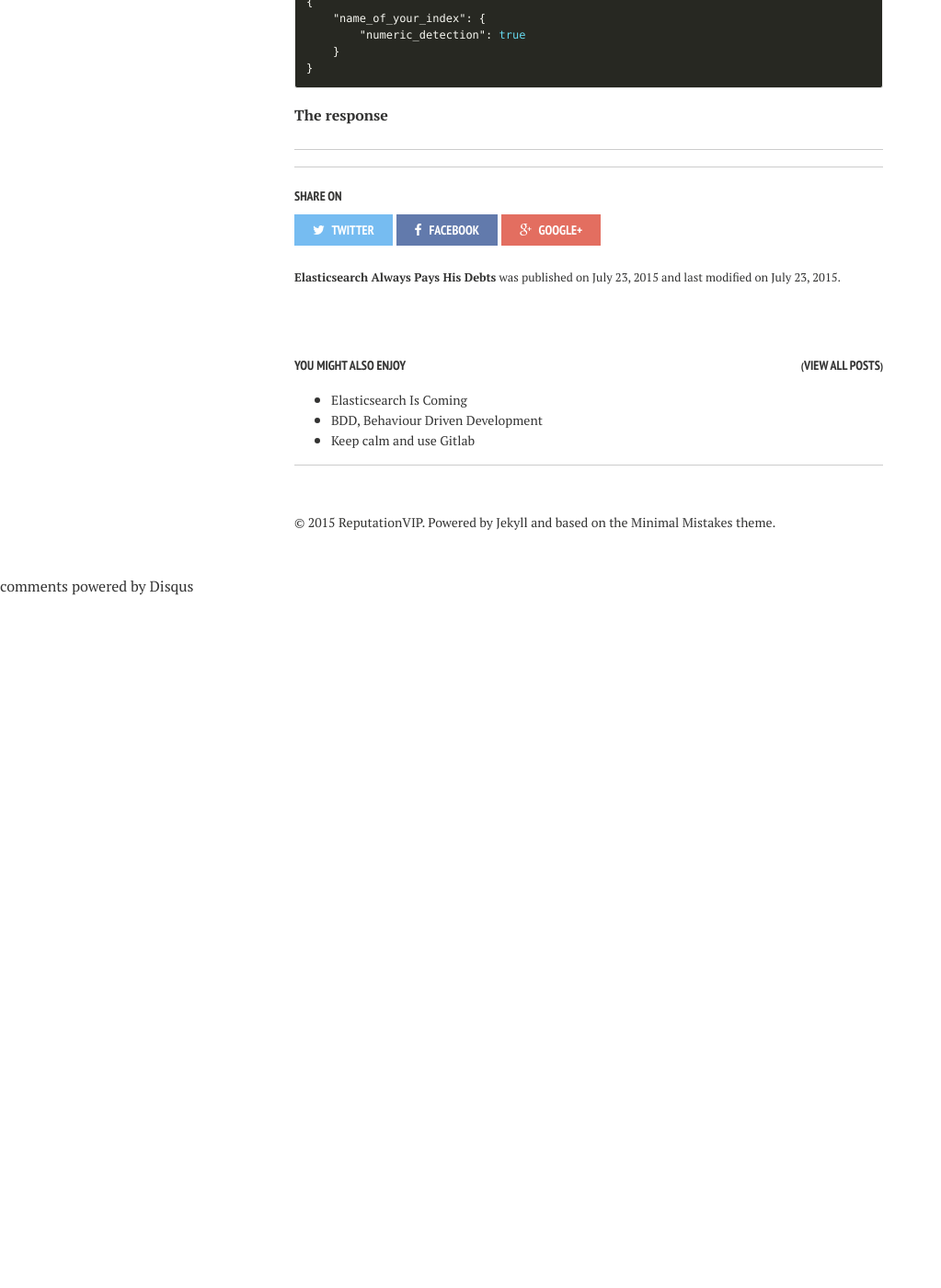
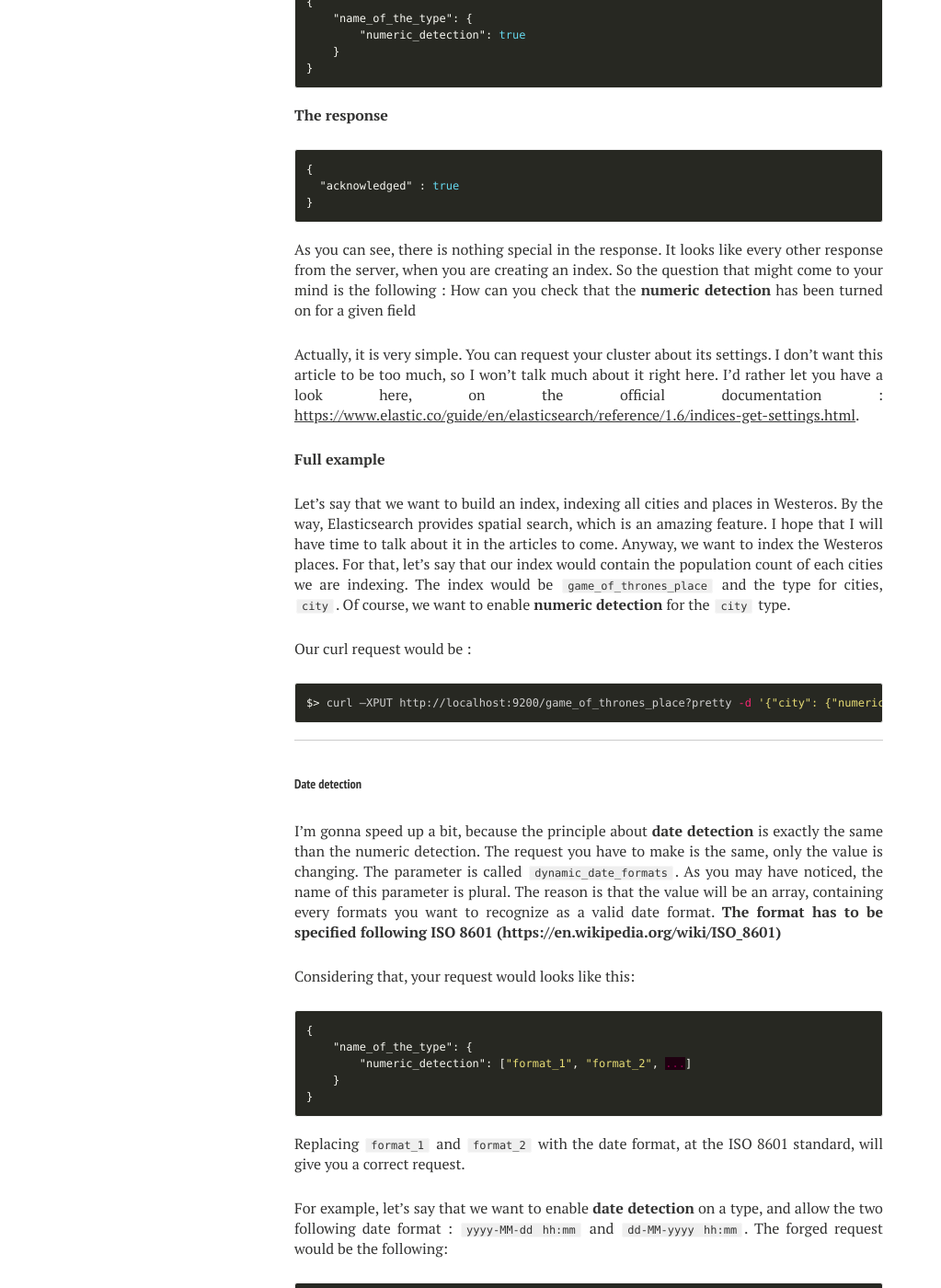
Before and after one commit to semji/reputationvip.github.io, a Jekyll site: the page built from _posts/2015-07-23-elasticsearch-always-pays-his-debts.md, in a window 1280 px wide and 1400 px high, scrolled down 4066 px. Shown: the whole window at 92% size, without its empty margins (0-1023 px from the left). Built offline with Jekyll 4.4.1, drawn with Linux system fonts in a browser that asks for light colours; nearby versions of some CDN libraries; comment, search, counter and statistics services are not loaded; before the commit the page ends 4714 px from its top, so only the background shows below that; some of the changed text lies outside the part shown.

Commit message:
Finished numeric detection, date detection and bool

```diff
--- a/_posts/2015-07-23-elasticsearch-always-pays-his-debts.md
+++ b/_posts/2015-07-23-elasticsearch-always-pays-his-debts.md
@@ -117,8 +117,8 @@ These parameters are specific to each index. It means that the parameters have t
 
 ###### Numeric detection
 
-One of these parameters is the **numeric detection**. If the `numeric_detection` parameter is set to `true`, then Elasticsearch will search into strings to find out if the string is a real string,
-or if it is a number. For example, with the **numeric detection** enabled, a string like `"10"` would be considered as a number.
+One of these parameters is the **numeric detection**. If the `numeric_detection` parameter is set to `true`, then Elasticsearch will search into strings to find out if the string
+is a real string, or if it is a number. For example, with the **numeric detection** enabled for the `age` field, a string like `"10"` would be considered as a number.
 
 **The query**
 
@@ -132,7 +132,7 @@ The data you need to send are the following:
 
 {% highlight json %}
 {
-    "name_of_your_index": {
+    "name_of_the_type": {
         "numeric_detection": true
     }
 }
@@ -140,6 +140,62 @@ The data you need to send are the following:
 
 **The response**
 
+{% highlight json %}
+{
+  "acknowledged" : true
+}
+{% endhighlight %}
 
+As you can see, there is nothing special in the response. It looks like every other response from the server, when you are creating an index. So the question that might come to
+your mind is the following : How can you check that the **numeric detection** has been turned on for a given field
+
+Actually, it is very simple. You can request your cluster about its settings. I don't want this article to be too much, so I won't talk much about it right here. I'd rather let
+you have a look here, on the official documentation : [https://www.elastic.co/guide/en/elasticsearch/reference/1.6/indices-get-settings.html](https://www.elastic.co/guide/en/elasticsearch/reference/1.6/indices-get-settings.html).
+
+**Full example**
+
+Let's say that we want to build an index, indexing all cities and places in Westeros. By the way, Elasticsearch provides spatial search, which is an amazing feature. I hope that
+I will have time to talk about it in the articles to come. Anyway, we want to index the Westeros places. For that, let's say that our index would contain the population count
+of each cities we are indexing. The index would be `game_of_thrones_place` and the type for cities, `city`. Of course, we want to enable **numeric detection** for the `city` type.
+
+Our curl request would be :
+
+{% highlight sh %}
+$> curl –XPUT http://localhost:9200/game_of_thrones_place?pretty -d '{"city": {"numeric_detection": true }}'
+{% endhighlight %}
 
 ***
+
+###### Date detection
+
+I'm gonna speed up a bit, because the principle about **date detection** is exactly the same than the numeric detection. The request you have to make is the same, only the
+value is changing. The parameter is called `dynamic_date_formats`. As you may have noticed, the name of this parameter is plural. The reason is that the value will be an array,
+containing every formats you want to recognize as a valid date format. **The format has to be specified following ISO 8601
+([https://en.wikipedia.org/wiki/ISO_8601](https://en.wikipedia.org/wiki/ISO_8601))**
+
+Considering that, your request would looks like this:
+
+{% highlight json %}
+{
+    "name_of_the_type": {
+        "numeric_detection": ["format_1", "format_2", ...]
+    }
+}
+{% endhighlight %}
+
+Replacing `format_1` and `format_2` with the date format, at the ISO 8601 standard, will give you a correct request.
+
+For example, let's say that we want to enable **date detection** on a type, and allow the two following date format : `yyyy-MM-dd hh:mm` and `dd-MM-yyyy hh:mm`. The forged request
+would be the following:
+
+{% highlight json %}
+{
+    "name_of_the_type": {
+        "numeric_detection": ["yyyy-MM-dd hh:mm", "dd-MM-yyyy hh:mm"]
+    }
+}
+{% endhighlight %}
+
+###### The boolean case
+
+Well, no tool can be perfect. Unfortunately, at the time I wrote this article, boolean guessing from string doesn't exist in Elasticsearch.
```
